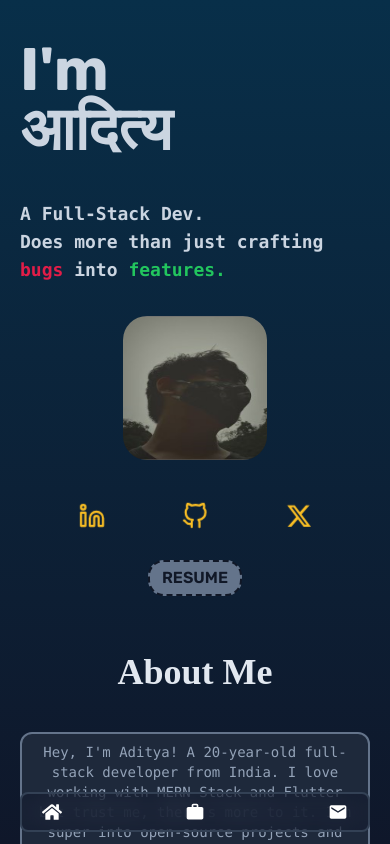
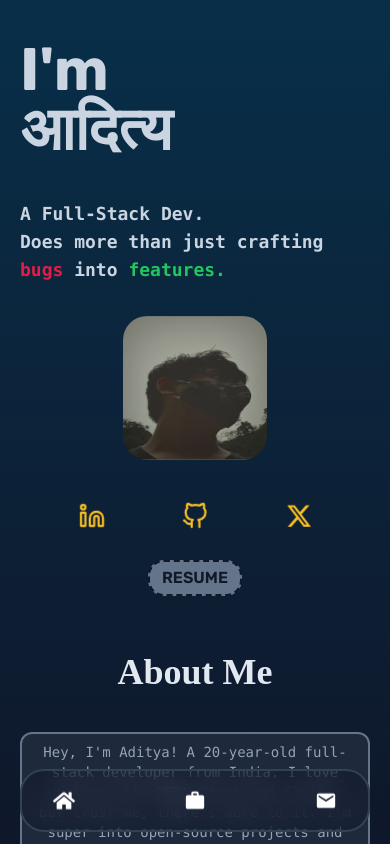
Before and after one commit to adityarawat45/My_Portfolio, a React (Vite) app: page / in a window 390 px wide. Shown: the top 844 px of the page. Built offline with nearby package versions, Linux system fonts and the light colour scheme; a web font is replaced by a local one.

Commit message:
animation and size change

```diff
--- a/src/components/Bottombar.jsx
+++ b/src/components/Bottombar.jsx
@@ -42,19 +42,37 @@ const Bottombar = () => {
     <motion.div
       initial={{ y: 100 }}
       animate={{ y: showBar ? 0 : 100 }}
-      transition={{ type: "spring", stiffness: 300, damping: 30 }}
+      transition={{ type: "spring", stiffness: 500, damping: 50 }}
       className="fixed bottom-0 w-full z-50"
     >
-      <nav className="border-2 border-slate-700 flex flex-row items-center justify-between bg-slate-950 backdrop-blur-md bg-opacity-30 rounded-lg px-5 mx-5 mb-3 py-2 pointer-events-auto">
-        <button onClick={() => scrollToSection("home")} aria-label="Home" className="text-white">
-          <FaHome className="text-xl" />
+      <nav className="border-2 border-slate-700 flex flex-row items-center justify-between bg-slate-950 backdrop-blur-md bg-opacity-30 rounded-3xl px-5 mx-5 mb-3 pb-3 pt-5 pointer-events-auto">
+        <motion.div
+          className="inline-block relative mx-3 md:mx-0"
+          initial={{ scale: 1.1 }}
+          whileHover={{ scale: 0.9}}
+          transition={{ type: "stiffness", stiffness: 200 }}>
+                  <button onClick={() => scrollToSection("home")} aria-label="Home" className="text-white">
+                      <FaHome className="text-xl" />
         </button>
-        <button onClick={() => scrollToSection("about")} aria-label="About" className="text-white">
+        </motion.div>
+        <motion.div
+          className="inline-block relative mx-3 md:mx-0"
+          initial={{ scale: 1.1 }}
+          whileHover={{ scale: 0.9}}
+          transition={{ type: "stiffness", stiffness: 200 }}>
+                    <button onClick={() => scrollToSection("about")} aria-label="About" className="text-white">
           <MdWork className="text-xl" />
         </button>
+        </motion.div>
+        <motion.div
+          className="inline-block relative mx-3 md:mx-0"
+          initial={{ scale: 1.1 }}
+          whileHover={{ scale: 0.9}}
+          transition={{ type: "stiffness", stiffness: 200 }}>
         <button onClick={() => scrollToSection("work")} aria-label="Work" className="text-white">
           <MdLocalPostOffice className="text-xl" />
         </button>
+        </motion.div>
       </nav>
     </motion.div>
   );
```
